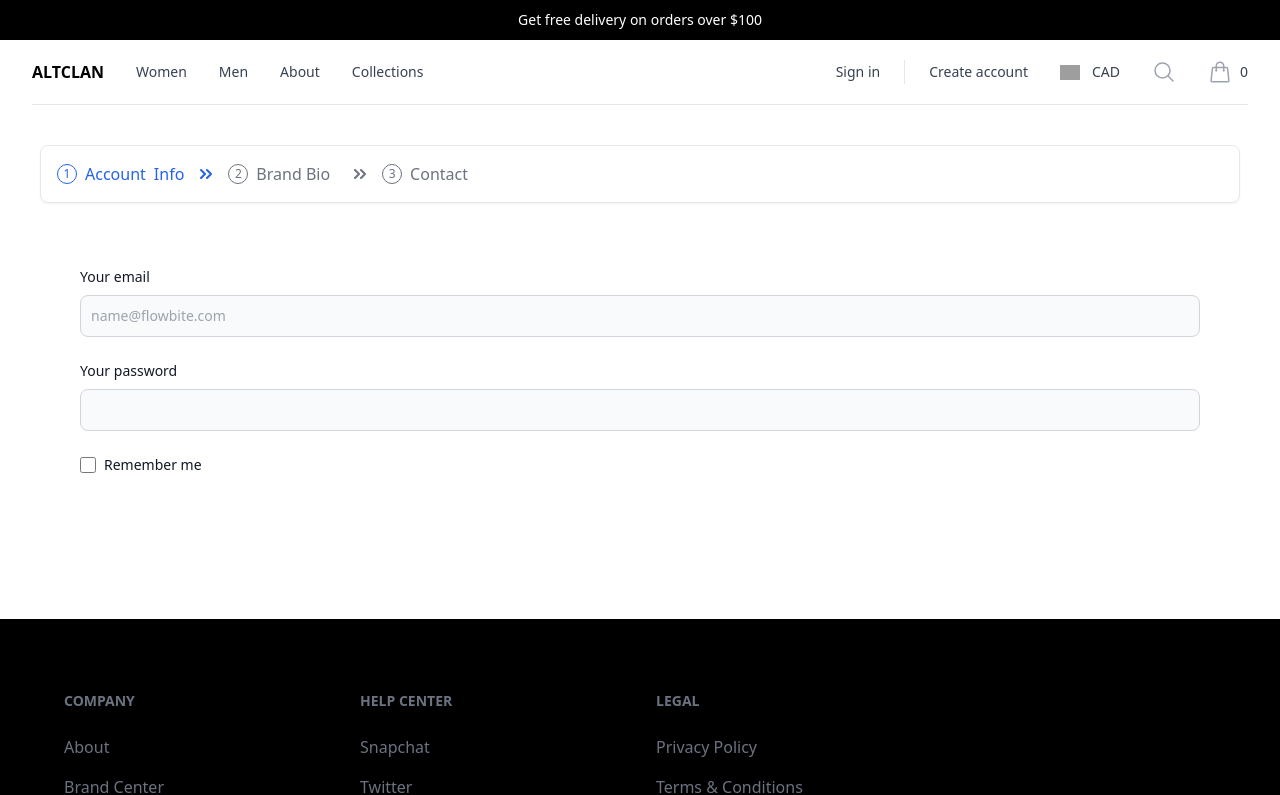
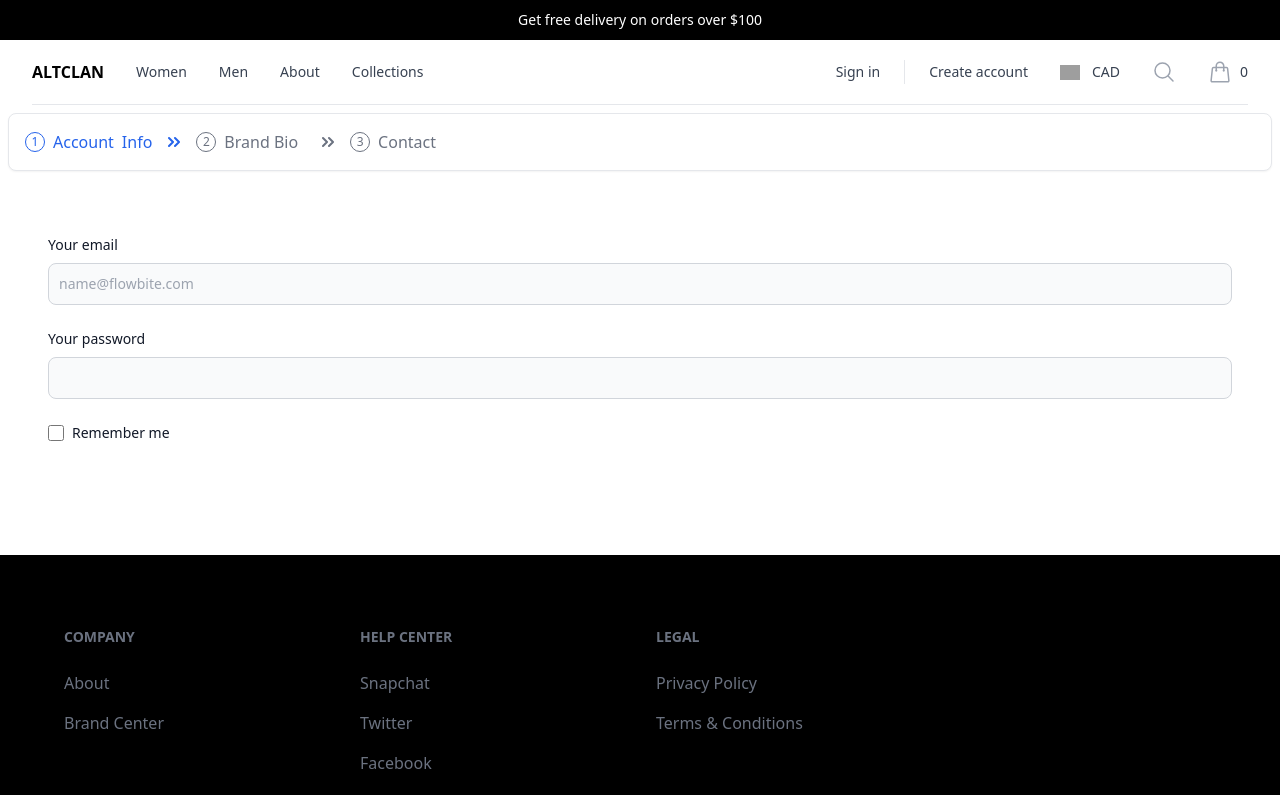
Before and after one commit to thebaggieboy/altclanui, a Next.js app: page /brands/register in a window 1280 px wide. Shown: the top 795 px of the page. Built offline with nearby package versions, Linux system fonts and the light colour scheme; grey boxes are pictures that could not be loaded.

Commit message:
updated brand signup form

```diff
--- a/pages/brands/register/index.jsx
+++ b/pages/brands/register/index.jsx
@@ -2,7 +2,7 @@ import React from 'react'
 
 export default function signup() {
   return (
-    <div className="p-10">
+    <div className="p-2">
 
 <ol className="flex items-center w-full p-3 space-x-2 text-sm font-medium text-center text-gray-500 bg-white border border-gray-200 rounded-lg shadow-sm dark:text-gray-400 sm:text-base dark:bg-gray-800 dark:border-gray-700 sm:p-4 sm:space-x-4">
     <li className="flex items-center text-blue-600 dark:text-blue-500">
@@ -47,7 +47,7 @@ export default function signup() {
     </div>
     <label htmlFor="remember" className="ml-2 text-sm font-medium text-gray-900 dark:text-gray-300">Remember me</label>
   </div>
-  <button type="submit" className="text-white bg-blue-700 hover:bg-blue-800 focus:ring-4 focus:outline-none focus:ring-blue-300 font-medium rounded-lg text-sm w-full sm:w-auto px-5 py-2.5 text-center dark:bg-blue-600 dark:hover:bg-blue-700 dark:focus:ring-blue-800">Submit</button>
+  <button type="submit" className="text-white bg-black   font-medium rounded-lg text-sm w-full sm:w-auto px-5 py-2.5 text-center">Create account</button>
 </form>
 
 </section>
```
